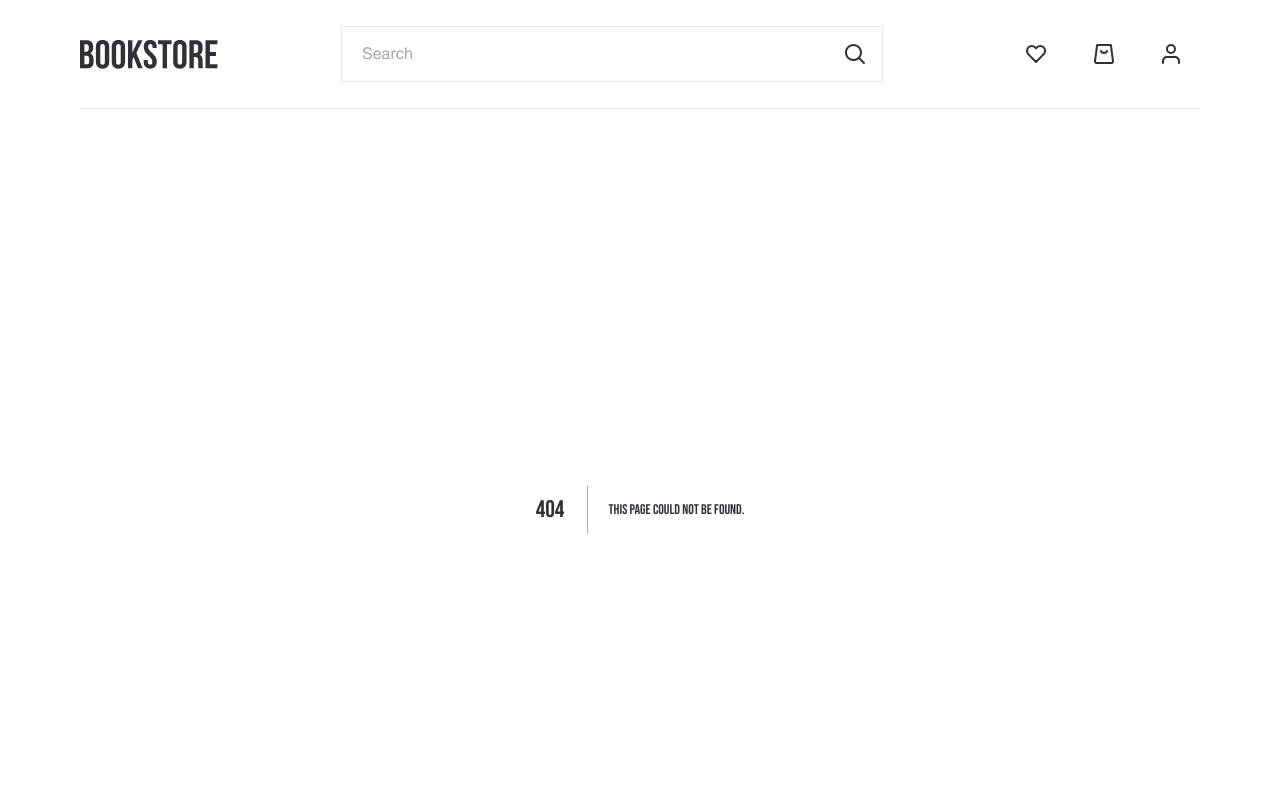
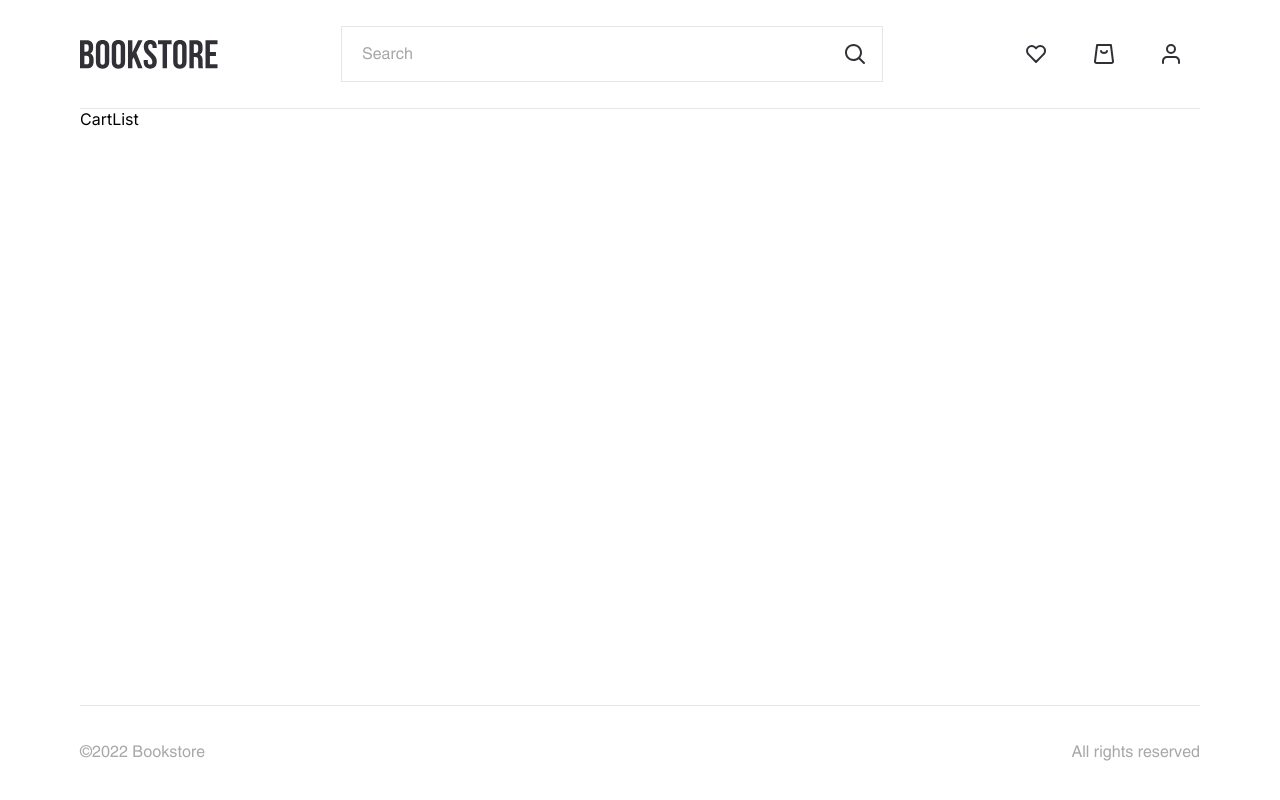
Before and after one commit to wildnhl/store, a Next.js app: page /cart in a window 1280 px wide. Before the commit this address had no page. Shown: the top 800 px of the page. Built offline with nearby package versions, Linux system fonts and the light colour scheme.

Commit message:
feat(cart): add page and link to cart

```diff
--- /dev/null
+++ b/src/app/cart/page.tsx
@@ -0,0 +1,4 @@
+import { CartList } from '@/components/CartList/CartList';
+export default function Page() {
+  return <CartList />;
+}
--- /dev/null
+++ b/src/components/CartList/CartList.tsx
@@ -0,0 +1,3 @@
+export function CartList() {
+  return <div>CartList</div>;
+}
--- a/src/components/Header/Header.tsx
+++ b/src/components/Header/Header.tsx
@@ -17,7 +17,9 @@ export function Header() {
           <FavoritesIcon />
         </div>
         <div className={style.iconsGroupItem}>
-          <BasketIcon />
+          <Link href={'/cart'}>
+            <BasketIcon />
+          </Link>
         </div>
         <div className={style.iconsGroupItem}>
           <UserIcon />
```
